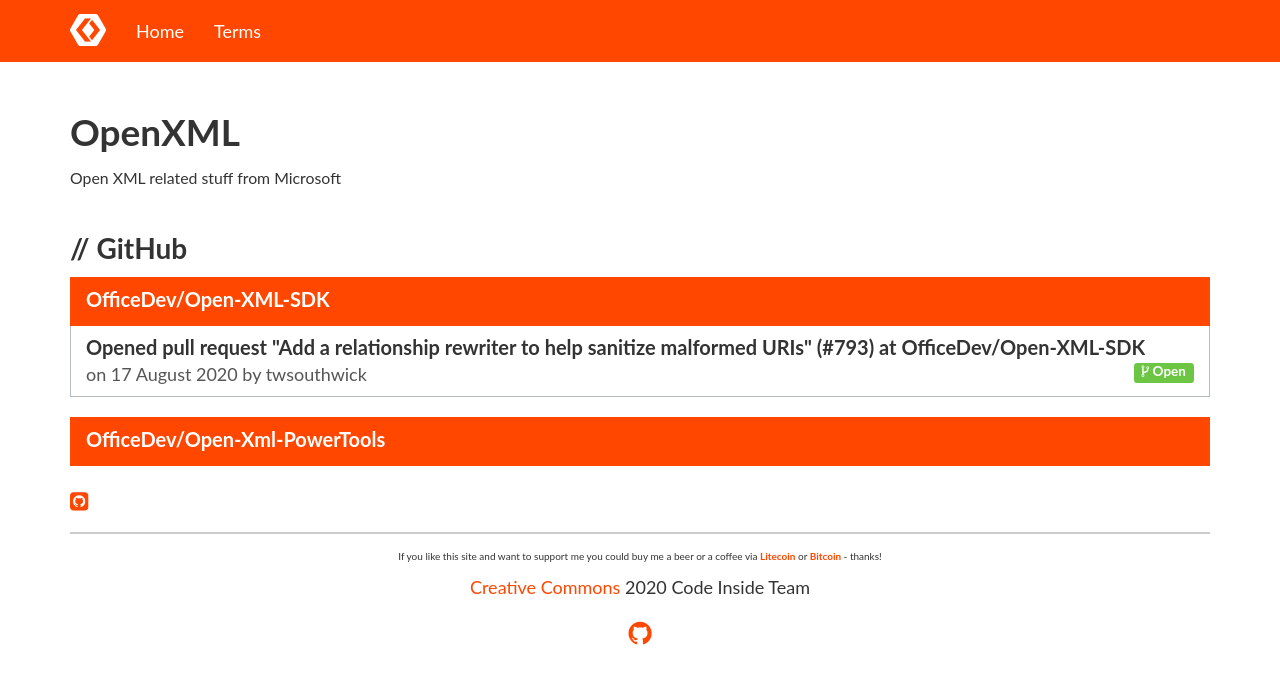
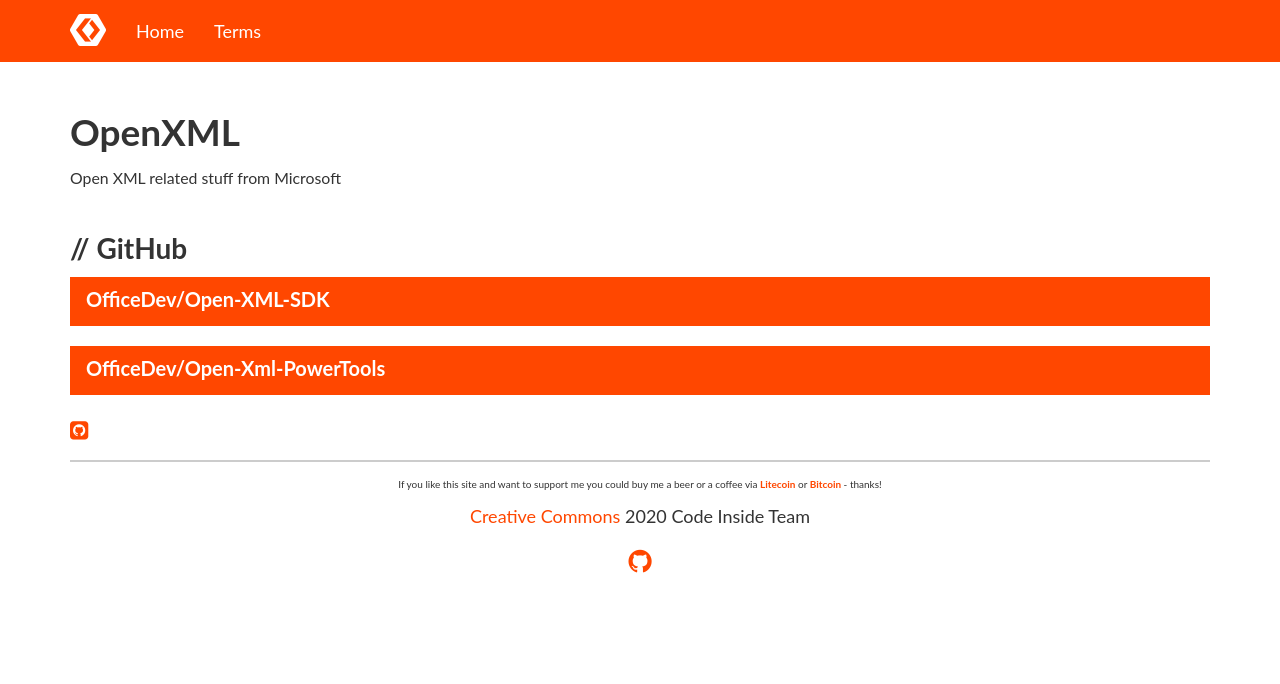
Before and after one commit to Code-Inside/KnowYourStack, a Jekyll site: the page built from _pages/openxml.html, in a window 1280 px wide. Shown: the top 684 px of the page. Built offline with Jekyll 4.4.1, drawn with Linux system fonts in a browser that asks for light colours; nearby versions of some CDN libraries; comment, search, counter and statistics services are not loaded; some of the changed lines change nothing that is shown.

Commit message:
Sloader update on _data/OpenXml.json

```diff
--- a/_data/OpenXml.json
+++ b/_data/OpenXml.json
@@ -1 +1 @@
-{"Data":{"Sdk":{"Events":[{"Id":"13224649401","Type":"PullRequestEvent","CreatedAt":"2020-08-17T19:33:45","Actor":"twsouthwick","Repository":"OfficeDev/Open-XML-SDK","Organization":"OfficeDev","RawContent":null,"RelatedAction":"opened","RelatedUrl":"https://github.com/OfficeDev/Open-XML-SDK/pull/793","RelatedDescription":"Opened pull request \"Add a relationship rewriter to help sanitize malformed URIs\" (#793) at OfficeDev/Open-XML-SDK","RelatedBody":"Since .NET 4.5, there has been issues using the SDK with relationships that have malformed URIs. Specifically, this seems to be seen when docs have hyperlinks that are not valid URIs. This change adds a handler to rewrite this upon opening a document in case they exist. Subsequent user code can handle any other manipulation that is needed (such as removal of the offending hyperlink).\r\n\r\nFixes #715 "}],"ResultType":"GitHubEvent"},"PowerTools":{"Events":[],"ResultType":"GitHubEvent"}},"RunOn":"2020-08-19T05:30:41.9265124Z","RunDurationInMilliseconds":1024}
+{"Data":{"Sdk":{"Events":[],"ResultType":"GitHubEvent"},"PowerTools":{"Events":[],"ResultType":"GitHubEvent"}},"RunOn":"2020-08-20T05:30:41.7939458Z","RunDurationInMilliseconds":1065}
```
